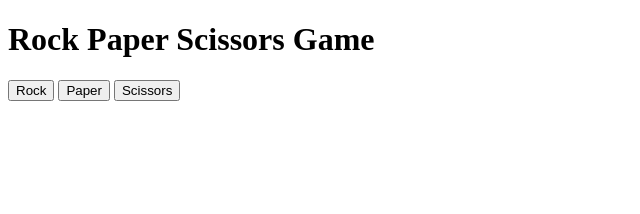
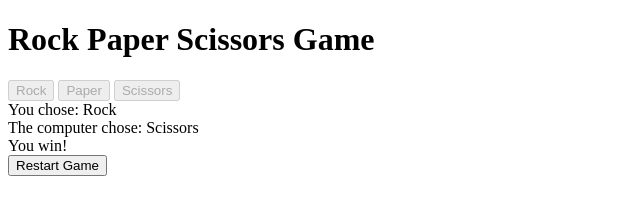
Before and after one commit to Davide-Ficocelli/Rock-paper-scissor, a plain HTML site: page index.html in a window 1280 px wide. Both pictures are taken after a click on the button "Rock". Shown: the whole page, without its empty margins (0-640 px from the left). Drawn offline with Linux system fonts and the light colour scheme.

Commit message:
Core app functionality built

```diff
--- a/index.html
+++ b/index.html
@@ -14,11 +14,9 @@
       <button class="choice-btn paper">Paper</button>
       <button class="choice-btn scissors">Scissors</button>
     </div>
-    <div class="user-choice hidden">Your choice:</div>
-    <div class="opponent-choice hidden">Opponent choice:</div>
-    <div class="user-victory hidden">You won!</div>
-    <div class="user-defeat hidden">You lost!</div>
-    <div class="draw hidden">It's a draw!</div>
+    <div class="user-choice hidden"></div>
+    <div class="opponent-choice hidden"></div>
+    <div class="result hidden"></div>
     <button class="restart hidden">Restart Game</button>
   </body>
 </html>
--- a/script.js
+++ b/script.js
@@ -4,17 +4,12 @@
 
 // Buttons
 const allChoiceBtns = document.querySelectorAll(".choice-btn");
-const rock = document.querySelector(".rock");
-const paper = document.querySelector(".paper");
-const scissors = document.querySelector(".scissors");
-const restart = document.querySelector(".restart");
+const restartBtn = document.querySelector(".restart");
 
 // Other elements
 const displayedUserChoice = document.querySelector(".user-choice");
-const opponentChoice = document.querySelector(".opponent-choice");
-const userVictory = document.querySelector(".user-victory");
-const userDefeat = document.querySelector(".user-defeat");
-const draw = document.querySelector(".draw");
+const displayedOpponentChoice = document.querySelector(".opponent-choice");
+const displayedResult = document.querySelector(".result");
 
 // Game logic
 
@@ -22,27 +17,87 @@ const draw = document.querySelector(".draw");
 
 let userChoice;
 
+const resultMsg = {
+  draw: "It's a draw!",
+  userVictory: "You win!",
+  userDefeat: "You lose!",
+};
+
 const allChoiceBtnsArr = Array.from(allChoiceBtns);
 
-function getUserChoice() {
-  allChoiceBtnsArr.forEach((btn) => {
+function game() {
+  allChoiceBtnsArr.forEach((btn, _, arr) => {
     btn.addEventListener("click", function (e) {
+      // Saving the clicked button's text content
       userChoice = e.target.textContent;
       console.log(userChoice);
+      // Disabling all buttons
+      arr.forEach((btn) => (btn.disabled = true));
+
+      // Making the computer choose a random option
+      const availableChoices = allChoiceBtnsArr.map((btn) => btn.textContent);
+      const randomIndex = Math.floor(Math.random() * availableChoices.length);
+      const computerChoice = availableChoices[randomIndex];
+      console.log(computerChoice);
+
+      // Displaying user and computer choices
+
+      // Displaying the user's choice
+      displayedUserChoice.textContent = `You chose: ${userChoice}`;
+      displayedUserChoice.classList.remove("hidden");
+
+      // Displaying the computer's choice
+      displayedOpponentChoice.textContent = `The computer chose: ${computerChoice}`;
+      displayedOpponentChoice.classList.remove("hidden");
+
+      // Displaying the result
+      if (!userChoice && !computerChoice) return;
+
+      if (userChoice === computerChoice) {
+        displayedResult.textContent = resultMsg.draw;
+        displayedResult.classList.remove("hidden");
+      }
+      if (userChoice === "Rock" && computerChoice === "Scissors") {
+        displayedResult.textContent = resultMsg.userVictory;
+        displayedResult.classList.remove("hidden");
+      }
+      if (userChoice === "Rock" && computerChoice === "Paper") {
+        displayedResult.textContent = resultMsg.userDefeat;
+        displayedResult.classList.remove("hidden");
+      }
+      if (userChoice === "Paper" && computerChoice === "Rock") {
+        displayedResult.textContent = resultMsg.userVictory;
+        displayedResult.classList.remove("hidden");
+      }
+      if (userChoice === "Paper" && computerChoice === "Scissors") {
+        displayedResult.textContent = resultMsg.userDefeat;
+        displayedResult.classList.remove("hidden");
+      }
+      if (userChoice === "Scissors" && computerChoice === "Paper") {
+        displayedResult.textContent = resultMsg.userVictory;
+        displayedResult.classList.remove("hidden");
+      }
+      if (userChoice === "Scissors" && computerChoice === "Rock") {
+        displayedResult.textContent = resultMsg.userDefeat;
+        displayedResult.classList.remove("hidden");
+      }
+      // Displaying the restart game button
+      restartBtn.classList.remove("hidden");
     });
   });
 }
 
-getUserChoice();
-
-// Hiding and disabling the others
-
-// Making the computer choose a random option
-
-// Displaying the choices
-
-// Displaying the result
-
-// Displaying the restart game button
+game();
 
 // Restarting the game
+function restartGameBtn() {
+  restartBtn.addEventListener("click", function (e) {
+    allChoiceBtnsArr.forEach((btn) => (btn.disabled = false));
+    displayedUserChoice.classList.add("hidden");
+    displayedOpponentChoice.classList.add("hidden");
+    displayedResult.classList.add("hidden");
+    e.target.classList.add("hidden");
+  });
+}
+
+restartGameBtn();
```
